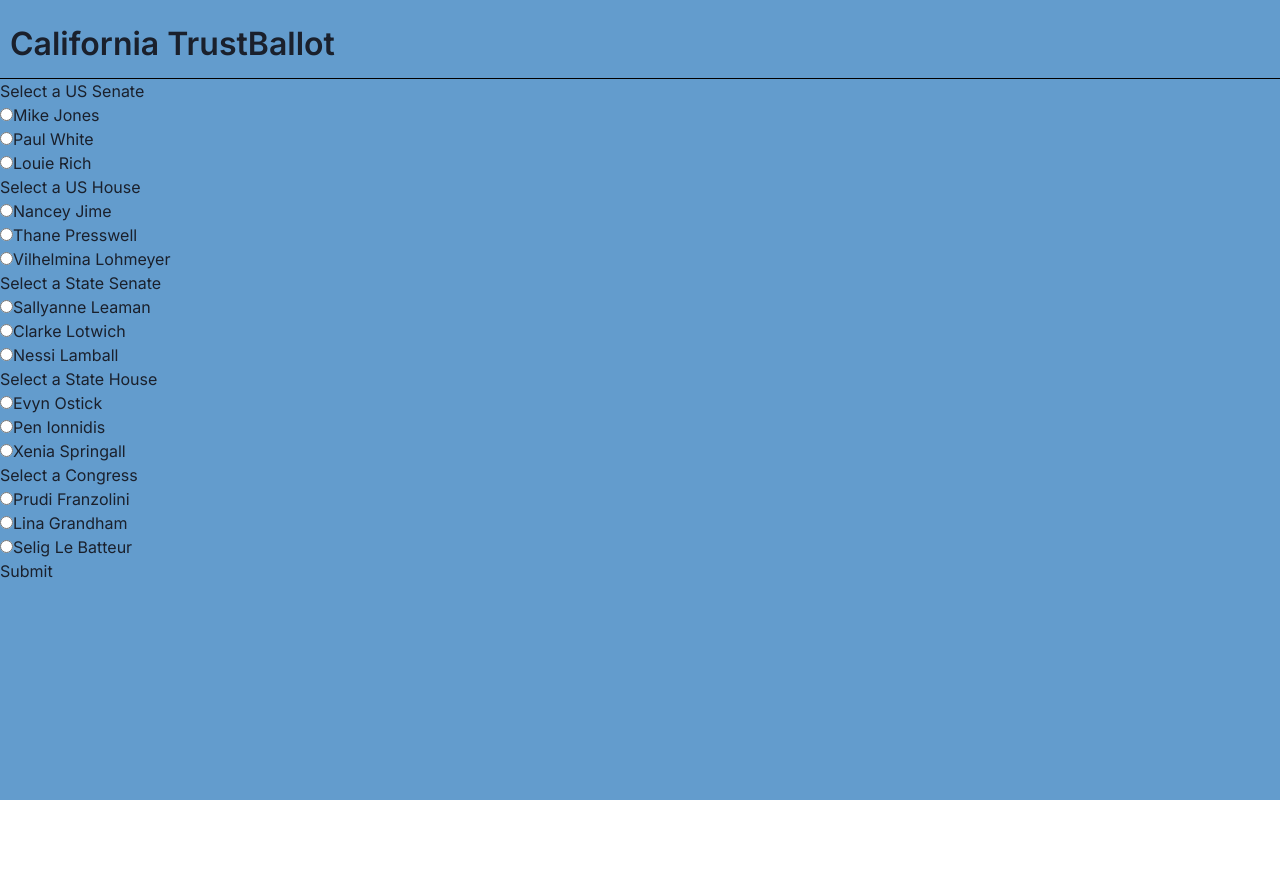
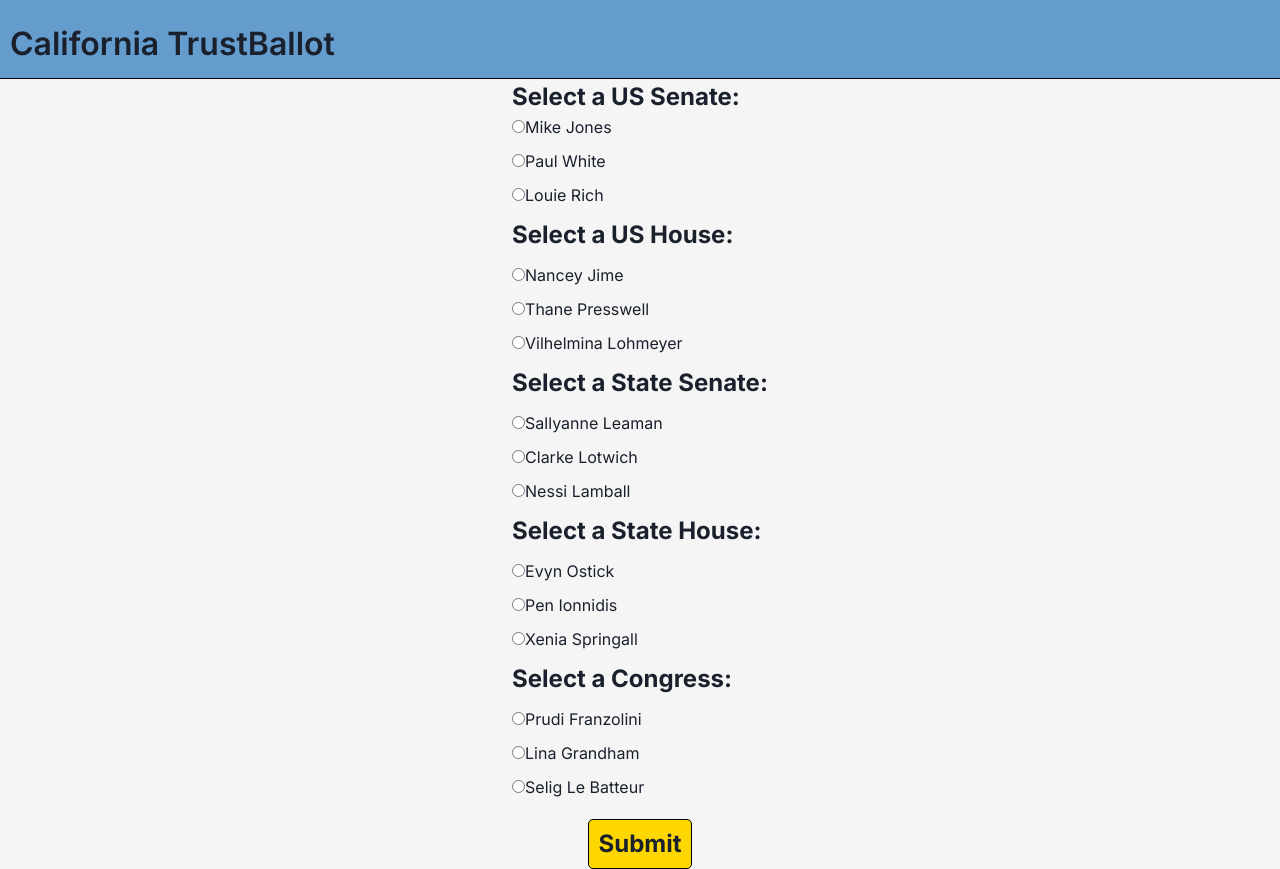
Before and after one commit to PjSingh22/TrustBallot, a Next.js app in the folder frontend/: page /testElections in a window 1280 px wide. Before the commit the page ends 800 px from the top, so only its background shows below. Built offline with nearby package versions, Linux system fonts and the light colour scheme.

Commit message:
add styling to ballot

```diff
--- a/frontend/app/testElections/page.js
+++ b/frontend/app/testElections/page.js
@@ -39,6 +39,10 @@ export default function testElections() {
 
     const addVote = async (e) => {
         e.preventDefault()
+        if (USSenate === '' || USHouse === '' || congress === '' || stateSenate === '' || stateHouse === '') {
+          alert('Please select a candidate for each position')
+          return
+        }
         const user = JSON.parse(sessionStorage.getItem('user'))
 
         const _congressionalCandidateId = Number(congress.split(' ')[0])
@@ -103,10 +107,10 @@ export default function testElections() {
     //   )
     // }
     return (
-        <>
+        <div className="testBallot">
             <form onSubmit={addVote}>
                 <fieldset>
-                    <legend>Select a US Senate</legend>
+                    <legend>Select a US Senate:</legend>
                     <div>
                         <input onChange={(e) => {
                             setUSSenate(e.target.value)
@@ -125,7 +129,7 @@ export default function testElections() {
                         }} type="radio" id="345 Louie Rich" name="us senate" value="345 Louie Rich" />
                         <label htmlFor="345 Louie Rich">Louie Rich</label>
                     </div>
-                    <legend>Select a US House</legend>
+                    <legend>Select a US House:</legend>
                     <div>
                         <input onChange={(e) => {
                             setUSHouse(e.target.value)
@@ -144,7 +148,7 @@ export default function testElections() {
                         }} type="radio" id="345 Vilhelmina Lohmeyer" name="us house" value="345 Vilhelmina Lohmeyer" />
                         <label htmlFor="345 Vilhelmina Lohmeyer">Vilhelmina Lohmeyer</label>
                     </div>
-                    <legend>Select a State Senate</legend>
+                    <legend>Select a State Senate:</legend>
                     <div>
                         <input onChange={(e) => {
                             setStateSenate(e.target.value)
@@ -163,7 +167,7 @@ export default function testElections() {
                         }} type="radio" id="345 Nessi Lamball" name="state senate" value="345 Nessi Lamball" />
                         <label htmlFor="345 Nessi Lamball">Nessi Lamball</label>
                     </div>
-                    <legend>Select a State House</legend>
+                    <legend>Select a State House:</legend>
                     <div>
                         <input onChange={(e) => {
                             setStateHouse(e.target.value)
@@ -182,7 +186,7 @@ export default function testElections() {
                         }} type="radio" id="345 Xenia Springall" name="state house" value="345 Xenia Springall" />
                         <label htmlFor="345 Xenia Springall">Xenia Springall</label>
                     </div>
-                    <legend>Select a Congress</legend>
+                    <legend>Select a Congress:</legend>
                     <div>
                         <input onChange={(e) => {
                             setCongress(e.target.value)
@@ -204,7 +208,7 @@ export default function testElections() {
                 </fieldset>
                 <button type="Submit">Submit</button>
             </form>
-        </>
+        </div>
     )
 
 }
--- a/frontend/app/testElections/testElections.css
+++ b/frontend/app/testElections/testElections.css
@@ -0,0 +1,45 @@
+.testBallot {
+    display: flex;
+    flex-direction: column;
+    align-items: center;
+    justify-content: center;
+    margin: 0 auto;
+    width: 100%;
+    height: 100%;
+    background-color: #f5f5f5;
+}
+
+.testBallot > form {
+    display: flex;
+    flex-direction: column;
+    align-items: center;
+    justify-content: center;
+    margin: 0 auto;
+    width: 100%;
+    height: 100%;
+    gap: 10px;
+}
+
+.testBallot > form > fieldset {
+    display: flex;
+    flex-direction: column;
+    gap: 10px;
+}
+
+.testBallot > form > fieldset > legend {
+    font-size: 1.5rem;
+    font-weight: bold;
+}
+
+.testBallot > form > button {
+    width: fit-content;
+    height: 50px;
+    font-size: 1.5rem;
+    font-weight: bold;
+    background-color: gold;
+    border: 1px solid #000000;
+    padding: 0 10px;
+    border-radius: 5px;
+    cursor: pointer;
+    margin-top: 10px;
+}
```
